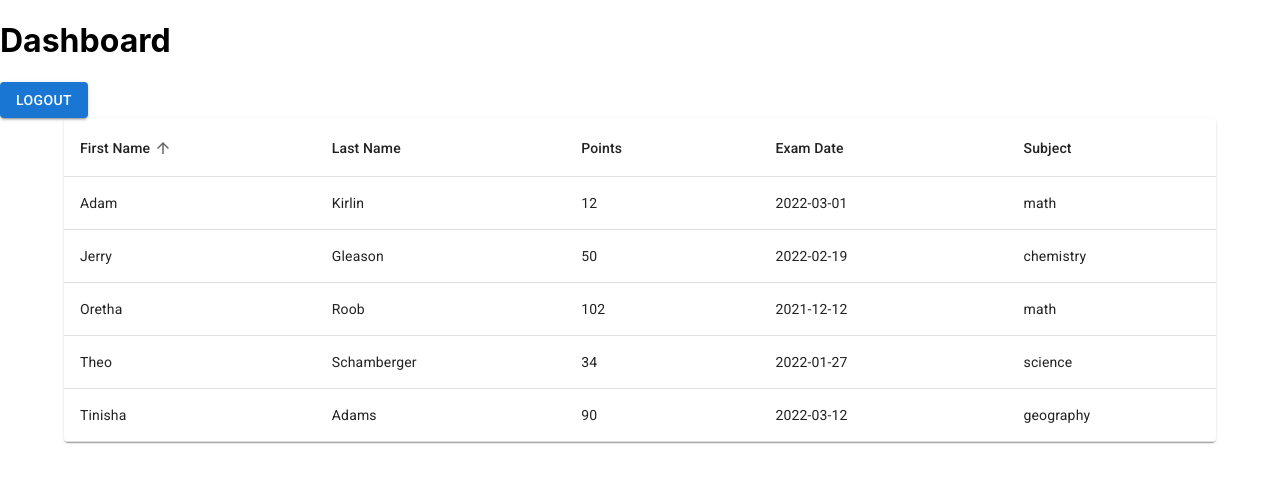
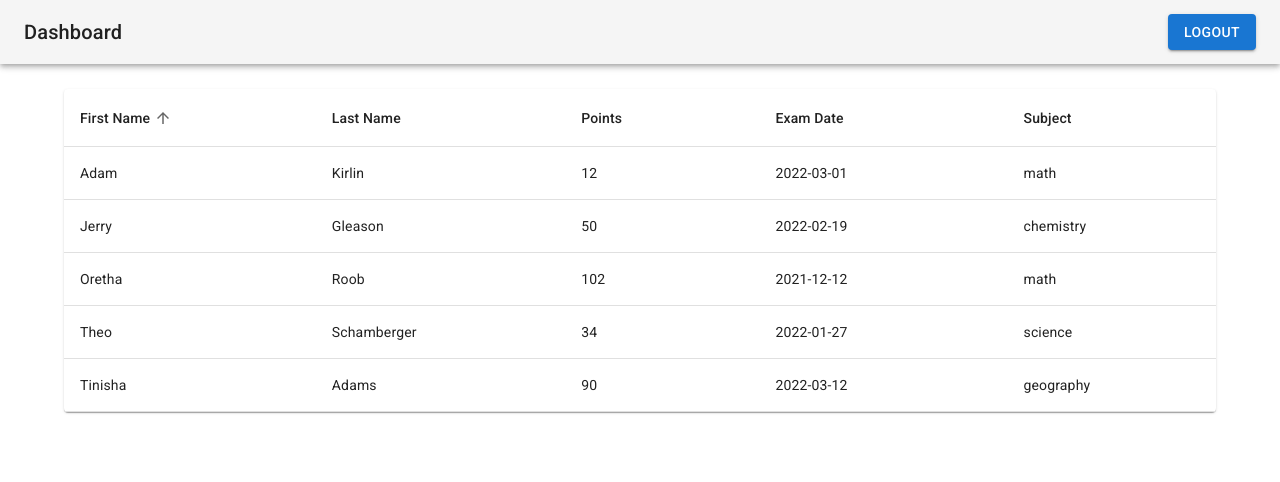
Before and after one commit to Avivos5/react-login-table, a React (Create React App) app: page / in a window 1280 px wide. Shown: the top 482 px of the page. Built offline with nearby package versions, Linux system fonts and the light colour scheme; data requests are answered from the project's data file; sample sign-in values are in the browser's storage.

Commit message:
added navbar

```diff
--- a/src/components/Dashboard.tsx
+++ b/src/components/Dashboard.tsx
@@ -11,6 +11,7 @@ import TableContainer from '@mui/material/TableContainer';
 import TableRow from '@mui/material/TableRow';
 import Paper from '@mui/material/Paper';
 import Box from '@mui/material/Box';
+import NavBar from './NavBar';
  export interface Data {
    id: number;
    first_name: string;
@@ -54,7 +55,6 @@ function Dashboard() {
 
    const isSelected = (name: number) => selected.indexOf(name) !== -1;
 
-   const navigate = useNavigate();
    const appService = new AppService();
 
    const handleRequestSort = (
@@ -95,21 +95,10 @@ function Dashboard() {
       getAllStudMarks();
    }, [])
 
-   const appContext = useAuth();
-   if (!appContext) return null;
-   const {logout} = appContext;
-
-   const handleLogout = () : void =>{
-      logout();
-      navigate("/sign-in")
-   }
-
   return (
      <>
-      <h1>Dashboard</h1>
-      <Button variant="contained" onClick={handleLogout}>Logout</Button>
-
-      <Box sx={{ width: "90%", margin: "auto" }}>
+      <NavBar />
+      <Box sx={{ width: "90%", margin: "25px auto" }}>
          <Paper sx={{ width: "100%", mb: 2 }}>
          <TableContainer>
             <Table sx={{ minWidth: 750 }} aria-labelledby="tableTitle">
--- /dev/null
+++ b/src/components/NavBar.tsx
@@ -0,0 +1,35 @@
+import * as React from 'react';
+import AppBar from '@mui/material/AppBar';
+import Box from '@mui/material/Box';
+import Toolbar from '@mui/material/Toolbar';
+import Typography from '@mui/material/Typography';
+import Button from '@mui/material/Button';
+import { useNavigate } from 'react-router-dom';
+import { useAuth } from '../contexts/AuthContext';
+
+export default function NavBar() {
+
+  const navigate = useNavigate();
+
+  const appContext = useAuth();
+   if (!appContext) return null;
+   const {logout} = appContext;
+
+   const handleLogout = () : void =>{
+      logout();
+      navigate("/sign-in")
+   }
+
+  return (
+    <Box sx={{ flexGrow: 1 }}>
+      <AppBar position="static" color="default">
+        <Toolbar>
+          <Typography variant="h6" component="div" sx={{ flexGrow: 1 }}>
+            Dashboard
+          </Typography>
+          <Button variant="contained" onClick={handleLogout}>Logout</Button>
+        </Toolbar>
+      </AppBar>
+    </Box>
+  );
+}
```
